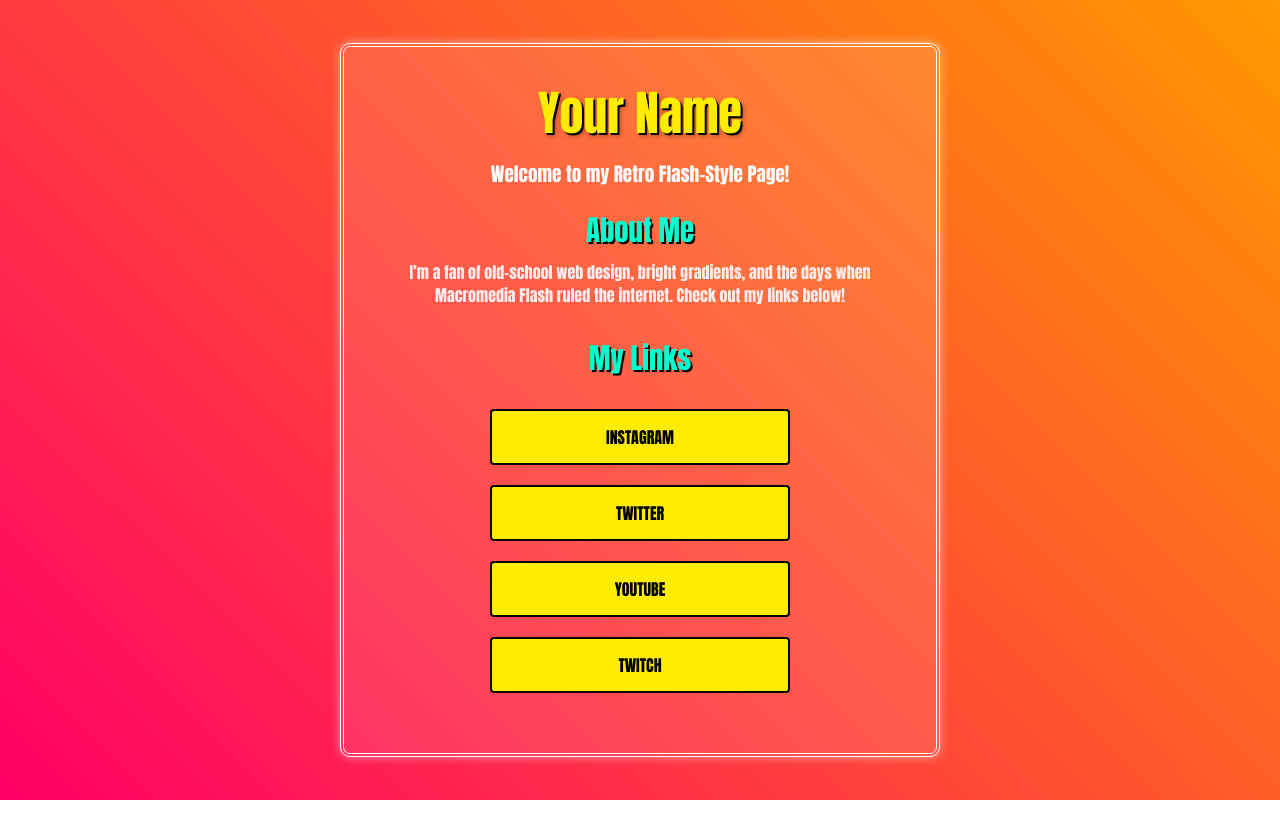
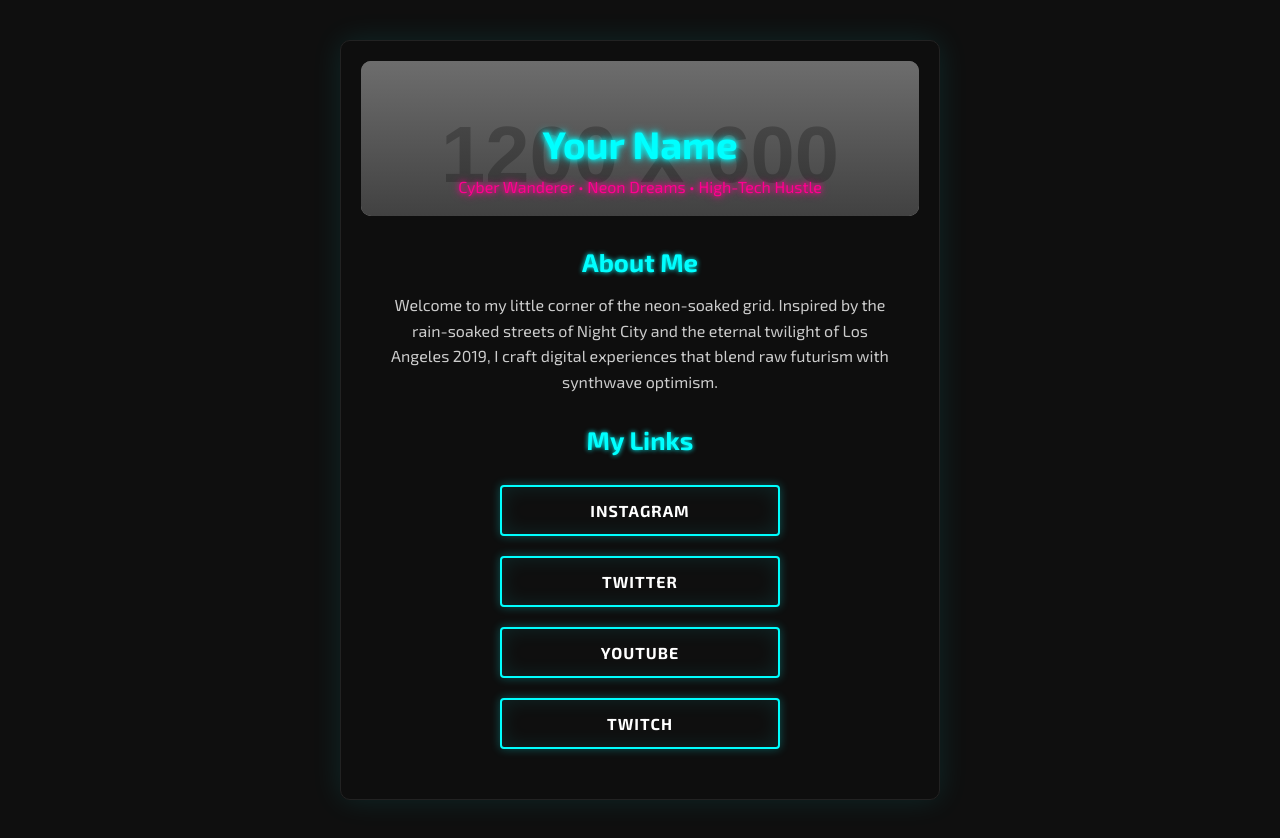
Before and after one commit to shutterspecter/shutterspecter.github.io, a plain HTML site: page index.html in a window 1280 px wide. Before the commit the page ends 800 px from the top, so only its background shows below. Drawn offline with Linux system fonts and the light colour scheme; placeholder pictures from the web are drawn by us; a web font is replaced by a local one.

Commit message:
cyberpunk and bladerunner design

```diff
--- a/index.html
+++ b/index.html
@@ -3,13 +3,14 @@
 <head>
   <meta charset="UTF-8" />
   <meta name="viewport" content="width=device-width, initial-scale=1.0"/>
-  <title>My Flash-Era Link Page</title>
+  <title>My Cyberpunk Link Page</title>
 
-  <!-- We’ll go with Impact and Trebuchet MS for a retro vibe -->
-  <style>
-    @import url('https://fonts.googleapis.com/css2?family=Trebuchet+MS&display=swap');
-    /* Impact is usually a system font; we’ll rely on local fallback. */
-  </style>
+  <!-- Google Font: Exo 2 (futuristic), or Orbitron, or any sci-fi font -->
+  <link rel="preconnect" href="https://fonts.gstatic.com" />
+  <link
+    href="https://fonts.googleapis.com/css2?family=Exo+2:wght@400;700&display=swap"
+    rel="stylesheet"
+  />
 
   <!-- CSS -->
   <link rel="stylesheet" href="styles.css" />
@@ -18,16 +19,20 @@
   <div class="container">
     <!-- Hero / Header -->
     <header class="hero">
+      <!-- Optional background overlay for a neon vibe -->
+      <div class="hero-overlay"></div>
       <h1 class="hero-title">Your Name</h1>
-      <p class="hero-tagline">Welcome to my Retro Flash-Style Page!</p>
+      <p class="hero-tagline">Cyber Wanderer • Neon Dreams • High-Tech Hustle</p>
     </header>
 
     <!-- About Section -->
     <section class="about">
       <h2>About Me</h2>
       <p>
-        I’m a fan of old-school web design, bright gradients, and the days when
-        Macromedia Flash ruled the internet. Check out my links below!
+        Welcome to my little corner of the neon-soaked grid. Inspired by the
+        rain-soaked streets of Night City and the eternal twilight of Los
+        Angeles 2019, I craft digital experiences that blend raw futurism
+        with synthwave optimism.
       </p>
     </section>
 
@@ -43,7 +48,7 @@
     </section>
   </div>
 
-  <!-- Optional JS for interactions or animations -->
+  <!-- Optional JS for additional interactivity -->
   <script src="script.js"></script>
 </body>
 </html>
--- a/styles.css
+++ b/styles.css
@@ -1,26 +1,24 @@
 /*
   =========================================
-  Global Styles
+  Global Reset & Body
   =========================================
 */
-
-/* Reset-ish */
 * {
   margin: 0;
   padding: 0;
   box-sizing: border-box;
 }
 
-/* Body with a loud, bright gradient reminiscent of old Flash sites */
 body {
-  /* Vertical gradient or angled for that typical "loud" effect */
-  background: linear-gradient(45deg, #FF0066, #FF9900);
-  font-family: Impact, "Trebuchet MS", sans-serif;
-  color: #FFFFFF;
+  font-family: 'Exo 2', sans-serif;
+  /* A Blade Runner-ish dark city vibe */
+  background: #0f0f0f;
+  color: #eee;
   display: flex;
   justify-content: center;
-  align-items: center;
+  align-items: start; /* Start so page can scroll if needed */
   min-height: 100vh;
+  overflow-x: hidden;
 }
 
 /*
@@ -31,13 +29,16 @@ body {
 .container {
   width: 90%;
   max-width: 600px;
-  background: rgba(255, 255, 255, 0.1);
-  /* Use a "bevelled" or "inset" border reminiscent of early 2000s designs */
-  border: 4px double #FFF;
+  margin: 40px auto;
+  text-align: center;
+  /* Slightly transparent background for layering illusions */
+  background: rgba(15, 15, 15, 0.7);
+  border: 1px solid #222;
   border-radius: 10px;
-  padding: 30px 20px;
-  box-shadow: 0 0 10px rgba(255, 255, 255, 0.5);
-  text-align: center;
+  padding: 20px;
+  box-shadow: 0 0 30px rgba(0, 255, 255, 0.1);
+  position: relative;
+  z-index: 1;
 }
 
 /*
@@ -46,23 +47,42 @@ body {
   =========================================
 */
 .hero {
-  margin-bottom: 20px;
+  position: relative;
+  margin-bottom: 30px;
+  overflow: hidden; /* So overlay images don’t spill out */
+  border-radius: 10px;
 }
 
-/* Big, bold "Impact" style for a strong retro presence */
-.hero-title {
-  font-size: 3rem;
-  color: #FFEC00; /* Bright yellow text for that Flash look */
-  text-shadow:
-    2px 2px 0 #000, /* Hard shadow for that blocky effect */
-    3px 3px 5px rgba(0, 0, 0, 0.3);
-  margin-bottom: 10px;
+.hero-overlay {
+  /* Could be a cityscape image, glitch pattern, or synthwave grid */
+  background: linear-gradient(
+      rgba(15,15,15,0.5),
+      rgba(15,15,15,0.8)
+    ),
+    url('https://via.placeholder.com/1200x600/000000/FFFFFF?text=Cyberpunk+City+Background');
+  background-size: cover;
+  background-position: center;
+  height: 200px;
+  width: 100%;
+  z-index: -1;
+  position: absolute;
+  top: 0;
+  left: 0;
 }
 
-/* Tagline with a slightly smaller font */
+.hero-title {
+  font-size: 2.4rem;
+  color: #0ff;
+  text-shadow: 0 0 5px #0ff, 0 0 10px #0ff;
+  margin-top: 60px; /* Spacing so text sits in the middle of the overlay */
+}
+
 .hero-tagline {
-  font-size: 1.2rem;
-  color: #FFFFFF;
+  font-size: 1rem;
+  margin-top: 10px;
+  color: #ff0090; /* Contrasting neon pink/purple */
+  text-shadow: 0 0 5px #ff0090, 0 0 10px #ff0090;
+  margin-bottom: 20px;
 }
 
 /*
@@ -75,19 +95,18 @@ body {
 }
 
 .about h2 {
-  font-size: 1.8rem;
-  color: #00FFCC;
-  text-shadow: 2px 2px #000;
-  margin-bottom: 10px;
+  font-size: 1.6rem;
+  color: #0ff;
+  text-shadow: 0 0 5px #0ff;
+  margin-bottom: 15px;
 }
 
-/* Slightly narrower body text for that busy late 90s style */
 .about p {
+  max-width: 500px;
+  margin: 0 auto;
+  line-height: 1.6;
+  color: #ccc;
   font-size: 1rem;
-  line-height: 1.4;
-  max-width: 480px;
-  margin: 0 auto;
-  color: #FFEDEE;
 }
 
 /*
@@ -100,9 +119,9 @@ body {
 }
 
 .links-section h2 {
-  font-size: 1.8rem;
-  color: #00FFCC;
-  text-shadow: 2px 2px #000;
+  font-size: 1.6rem;
+  color: #0ff;
+  text-shadow: 0 0 5px #0ff;
   margin-bottom: 20px;
 }
 
@@ -115,39 +134,44 @@ body {
 .links a {
   display: block;
   width: 80%;
-  max-width: 300px;
+  max-width: 280px;
   margin: 10px 0;
   padding: 14px;
   text-decoration: none;
   text-transform: uppercase;
+  letter-spacing: 1px;
   font-weight: bold;
-  color: #000;
-  background: #FFEC00;
-  border: 2px solid #000;
+  color: #fff;
+  background: #0f0f0f;
+  border: 2px solid #0ff;
   border-radius: 4px;
-  font-size: 1rem;
-  /* "Over the top" hover state is part of the nostalgia */
-  transition: transform 0.2s, box-shadow 0.2s;
+  transition: 0.3s ease;
+  box-shadow: 0 0 10px rgba(0,255,255,0.3), inset 0 0 20px rgba(0,255,255,0.1);
 }
 
+/* Neon hover with slight glitchy transform */
 .links a:hover {
-  transform: translate(-3px, -3px);
-  box-shadow: 3px 3px 0 #000, 5px 5px 10px rgba(0, 0, 0, 0.2);
+  background: #0ff;
+  color: #0f0f0f;
+  box-shadow: 0 0 15px #0ff, inset 0 0 10px #0ff;
+  transform: translateY(-3px) skewX(-3deg);
 }
 
 /*
   =========================================
-  Responsive (Optional)
+  Responsiveness
   =========================================
 */
 @media (max-width: 480px) {
+  .hero-overlay {
+    height: 150px;
+  }
   .hero-title {
-    font-size: 2.2rem;
+    font-size: 2rem;
+    margin-top: 40px;
   }
   .hero-tagline {
-    font-size: 1rem;
-  }
-  .links a {
     font-size: 0.9rem;
+    margin-bottom: 15px;
   }
 }
```
